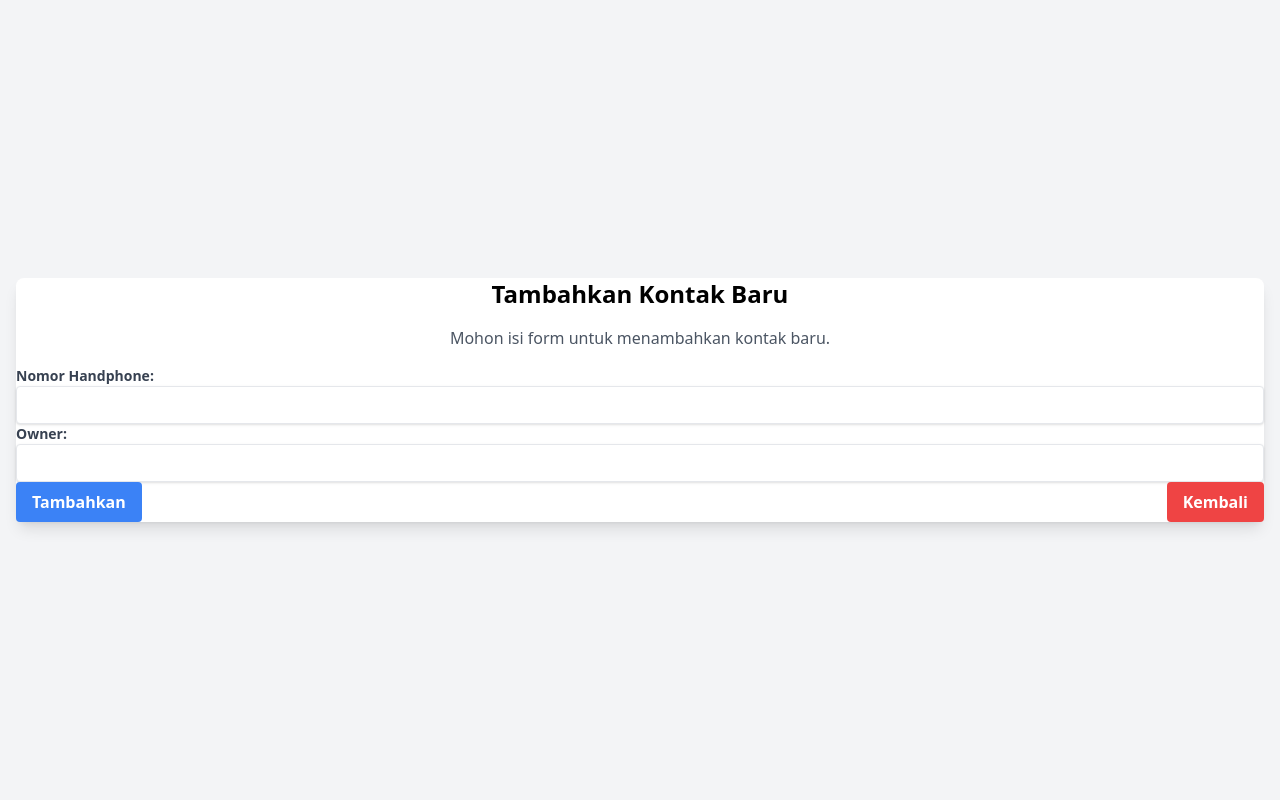
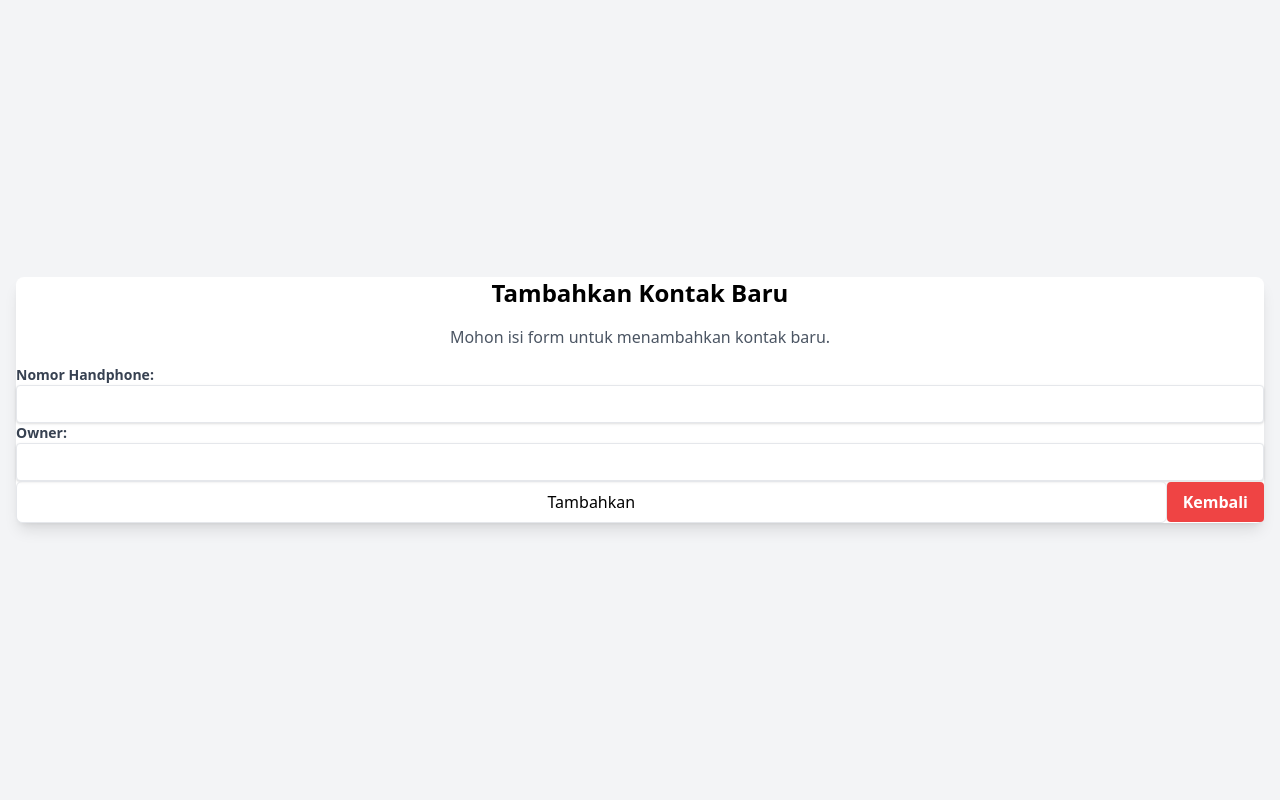
Before and after one commit to jessiesjahbandi/CLR-CA-1046-JESSIE, a PHP site: page /create.php in a window 1280 px wide. Run offline with PHP 8.4, Linux system fonts and the light colour scheme; style sheets or scripts are compiled from the project's sources.

Commit message:
create.php

```diff
--- a/create.php
+++ b/create.php
@@ -40,7 +40,7 @@ if ($_SERVER['REQUEST_METHOD'] == 'POST') {
                 </div>
                 <div class="flex items-center justify-between">
                     <button type="submit"
-                    class="bg-blue-500 hover:bg-blue-700 text-white font-bold py-2 px-4 rounded focus:outline-none focus:shadow-outline">
+                    class="w-full px-4 py-2 border rounded-md focus:outline-none focus:ring-1 focus:ring-gray-600">
                         Tambahkan
                     </button>
                     <button type="button" id="btnKembali"
```
